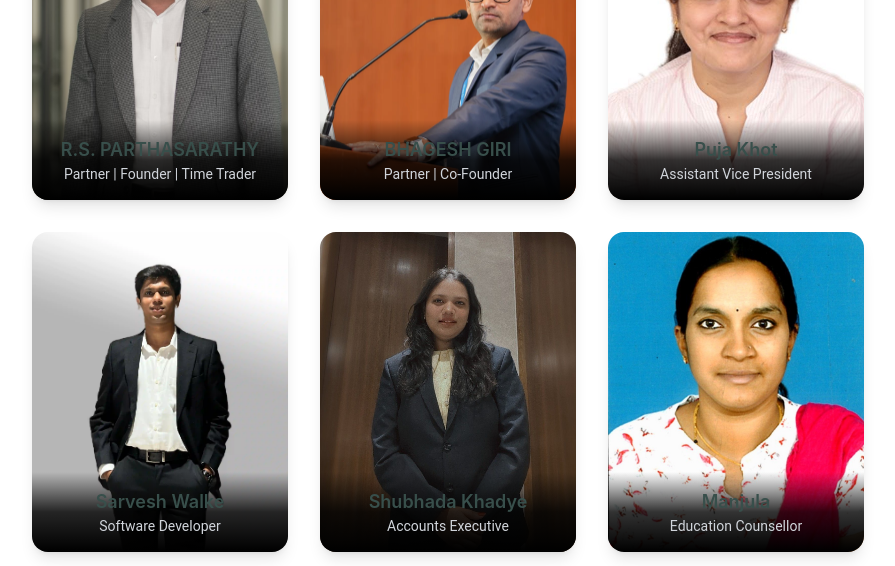
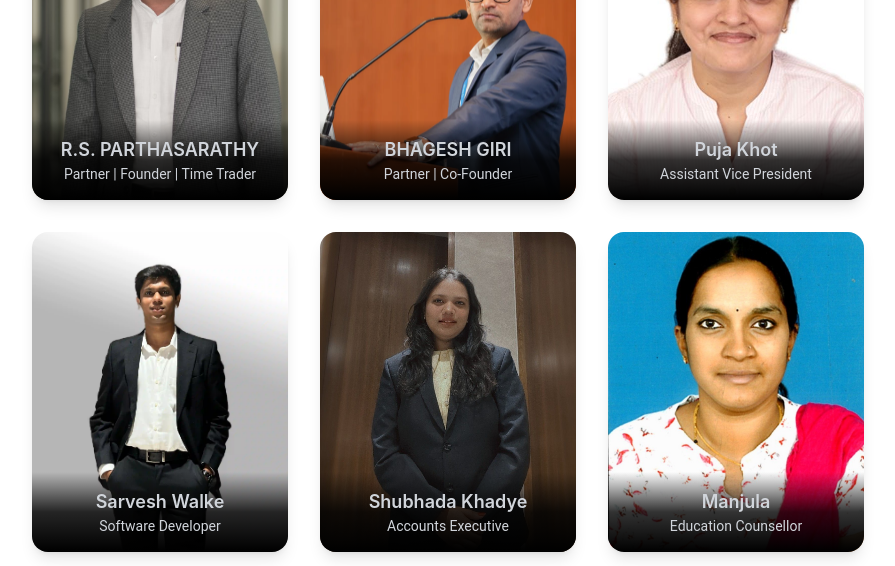
Before and after one commit to Sarvesh-24/FortuneWeb, a React (Create React App) app: page / in a window 1280 px wide. Shown: the part 5580-6146 px from the top of the page, without its empty margins (192-1087 px from the left). Built offline with nearby package versions, Linux system fonts and the light colour scheme.

Commit message:
Changes done in Team section

```diff
--- a/src/components/Team.js
+++ b/src/components/Team.js
@@ -185,7 +185,7 @@ const Team = () => {
 
           {/* Name & Designation Patch */}
           <div className="absolute bottom-0 w-full bg-gradient-to-t from-black via-black/80 to-transparent text-white text-center p-4">
-            <h3 className="font-semibold text-lg">{member.name}</h3>
+            <h3 className="font-semibold text-lg text-gray-300">{member.name}</h3>
             <p className="text-sm text-gray-300">{member.position}</p>
           </div>
         </motion.div>
```
